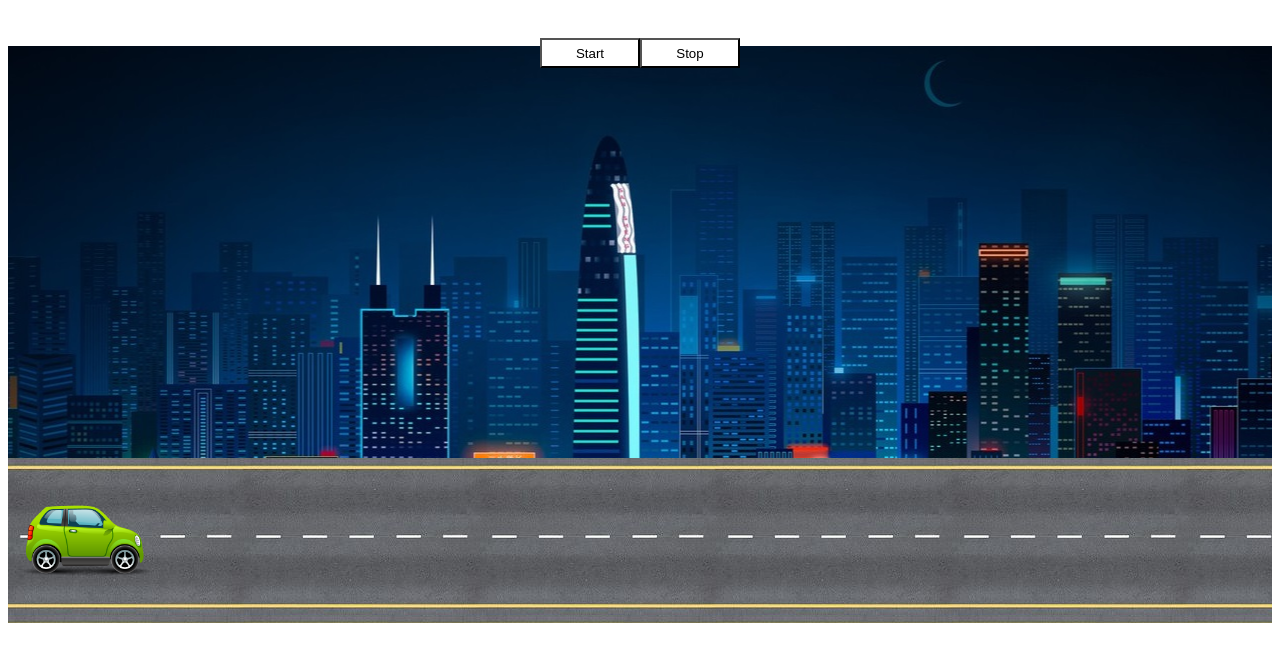
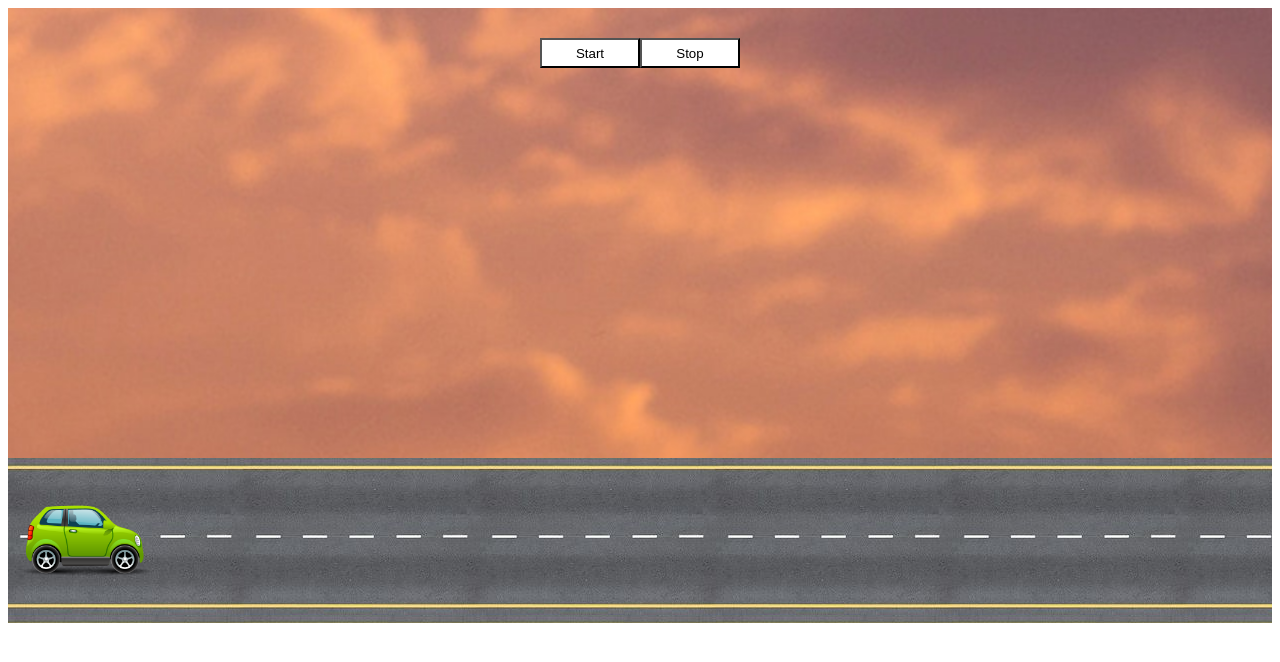
Before and after one commit to vinayakweb2021/Vinnu, a plain HTML site: page index.html in a window 1280 px wide. Drawn offline with Linux system fonts and the light colour scheme.

Commit message:
image changed

```diff
--- a/First.css
+++ b/First.css
@@ -7,7 +7,7 @@
 	 width:auto;
 	 height:450px;
      /* background-image:url('./images/back.jpg');   */
-	 background-image:url('./images/back.jpg');
+	 background-image:url('./images/back1.jpg');
 
 
 }
```
Also changed, not shown: images/back1.jpg (added).
